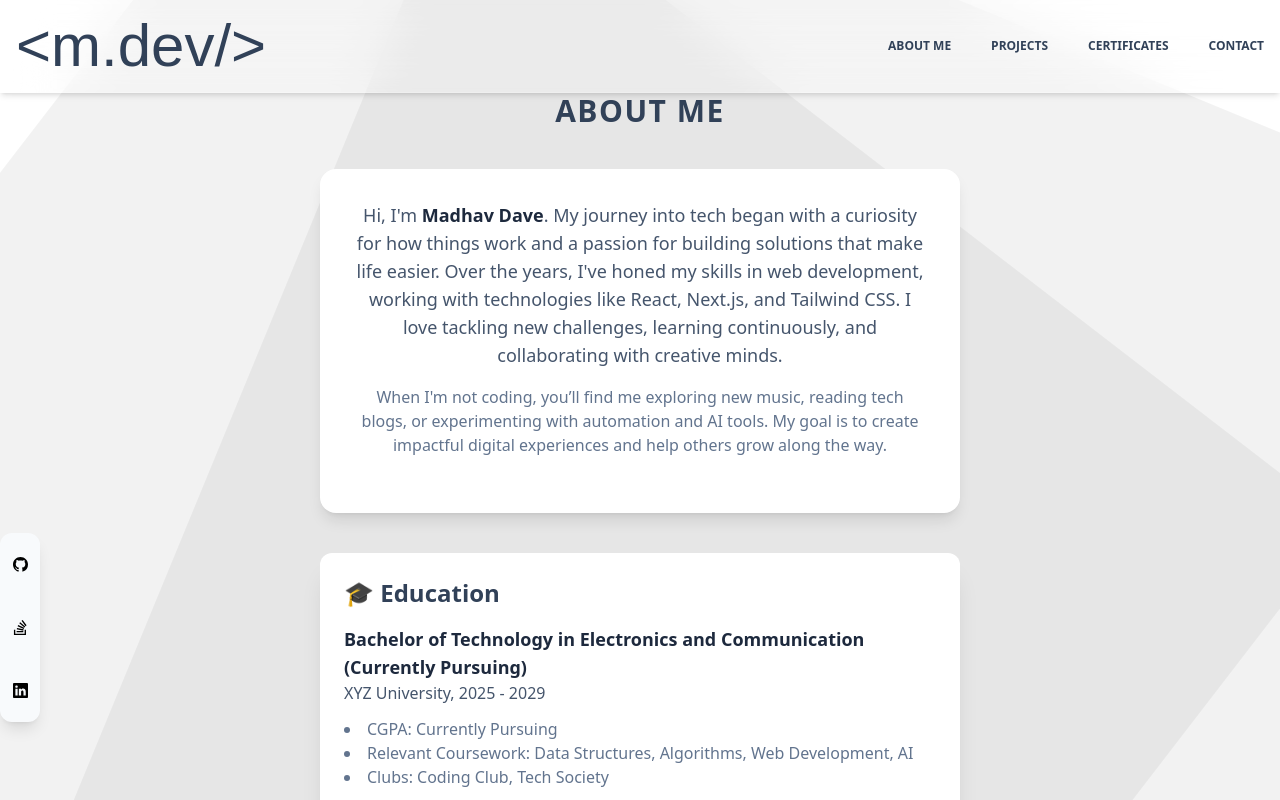
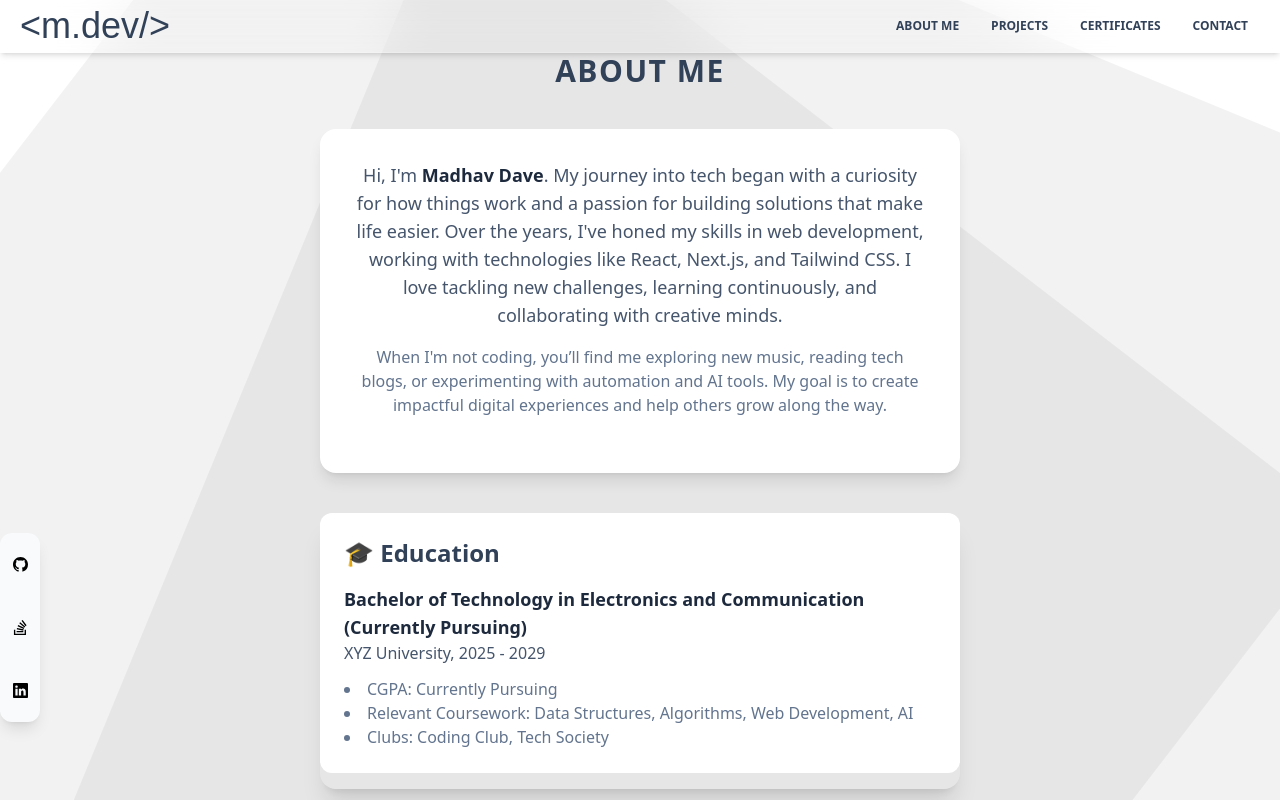
Before and after one commit to devmdave/my-portfolio, a Next.js app: page /about in a window 1280 px wide. Shown: the top 800 px of the page. Built offline with nearby package versions, Linux system fonts and the light colour scheme; a web font is replaced by a local one.

Commit message:
Update navbar.js

```diff
--- a/components/navbar.js
+++ b/components/navbar.js
@@ -14,24 +14,24 @@ const Navbar = () => {
     <>
       <style>{`
         @keyframes slideDown {
-          0% { opacity: 0; transform: translateY(-10px); }
+          0% { opacity: 0; transform: translateY(-8px); }
           100% { opacity: 1; transform: translateY(0); }
         }
         .animate-slideDown {
-          animation: slideDown 0.35s ease-out;
+          animation: slideDown 0.3s ease-out;
         }
       `}</style>
 
-      <nav className="backdrop-blur-xl bg-white/20 sticky top-0 z-50 shadow-md border-b border-white/20 p-4">
+      {/* ⭐ Smaller Navbar */}
+      <nav className="backdrop-blur-xl sticky top-0 z-50 shadow-md border-b border-white/20 px-4 py-2">
 
-        {/* ⭐ DESKTOP FLEX LAYOUT FIXED */}
         <div className="flex items-center justify-between">
 
-          {/* LEFT — LOGO */}
-          <div className="flex-1">
+          {/* LEFT — LOGO (smaller now) */}
+          <div className="ml-1 flex-1">
             <a href="/my-portfolio">
               <h1
-                className={`${nautigal.className} text-6xl text-slate-700 hover:text-[#D5C455] transition-all duration-700`}
+                className={`${nautigal.className} text-4xl text-slate-700 hover:text-[#D5C455] transition-all duration-500 leading-none`}
               >
                 &lt;m.dev/&gt;
               </h1>
@@ -40,7 +40,9 @@ const Navbar = () => {
 
           {/* RIGHT — DESKTOP MENU */}
           <div className="hidden md:flex flex-1 justify-end">
-            <ul className="uppercase text-xs flex space-x-10 text-slate-700 font-bold">
+
+            {/* Added margin-right + smaller spacing */}
+            <ul className="uppercase text-xs flex space-x-8 text-slate-700 font-semibold mr-4">
               <li>
                 <a className="hover:text-slate-600" href="/my-portfolio/about">About Me</a>
               </li>
@@ -54,6 +56,7 @@ const Navbar = () => {
                 <a className="hover:text-slate-600" href="/my-portfolio/contact">Contact</a>
               </li>
             </ul>
+
           </div>
 
           {/* MOBILE HAMBURGER */}
@@ -62,13 +65,13 @@ const Navbar = () => {
             className="md:hidden text-slate-700"
           >
             {!open ? (
-              <svg xmlns="http://www.w3.org/2000/svg" className="w-8 h-8"
+              <svg xmlns="http://www.w3.org/2000/svg" className="w-7 h-7"
                 fill="none" viewBox="0 0 24 24" stroke="currentColor">
                 <path strokeLinecap="round" strokeLinejoin="round" strokeWidth="2"
                   d="M4 6h16M4 12h16M4 18h16" />
               </svg>
             ) : (
-              <svg xmlns="http://www.w3.org/2000/svg" className="w-8 h-8"
+              <svg xmlns="http://www.w3.org/2000/svg" className="w-7 h-7"
                 fill="none" viewBox="0 0 24 24" stroke="currentColor">
                 <path strokeLinecap="round" strokeLinejoin="round" strokeWidth="2"
                   d="M6 18L18 6M6 6l12 12" />
@@ -80,36 +83,39 @@ const Navbar = () => {
 
         {/* ⭐ MOBILE MENU */}
         {open && (
-          <div className="md:hidden mt-4 backdrop-blur-2xl border border-white/30 rounded-xl p-4 animate-slideDown">
-            <ul className="flex flex-row justify-center items-center space-x-3 font-bold uppercase">
+          <div className="md:hidden mt-3 backdrop-blur-2xl border border-white/30 rounded-xl p-3 animate-slideDown">
+
+            {/* Slightly smaller buttons */}
+            <ul className="flex flex-row justify-center items-center space-x-2 font-bold uppercase">
               <li>
                 <a href="/my-portfolio/about"
-                  className="bg-slate-700 text-white px-4 py-2 rounded-full text-xs hover:bg-slate-600 transition">
+                  className="bg-slate-700 text-white px-3 py-1.5 rounded-full text-xs hover:bg-slate-600 transition">
                   About
                 </a>
               </li>
 
               <li>
                 <a href="/my-portfolio/projects"
-                  className="bg-slate-700 text-white px-4 py-2 rounded-full text-xs hover:bg-slate-600 transition">
+                  className="bg-slate-700 text-white px-3 py-1.5 rounded-full text-xs hover:bg-slate-600 transition">
                   Projects
                 </a>
               </li>
 
               <li>
                 <a href="/my-portfolio/certificates"
-                  className="bg-slate-700 text-white px-4 py-2 rounded-full text-xs hover:bg-slate-600 transition">
+                  className="bg-slate-700 text-white px-3 py-1.5 rounded-full text-xs hover:bg-slate-600 transition">
                   Certificates
                 </a>
               </li>
 
               <li>
                 <a href="/my-portfolio/contact"
-                  className="bg-slate-700 text-white px-4 py-2 rounded-full text-xs hover:bg-slate-600 transition">
+                  className="bg-slate-700 text-white px-3 py-1.5 rounded-full text-xs hover:bg-slate-600 transition">
                   Contact
                 </a>
               </li>
             </ul>
+
           </div>
         )}
 
```
